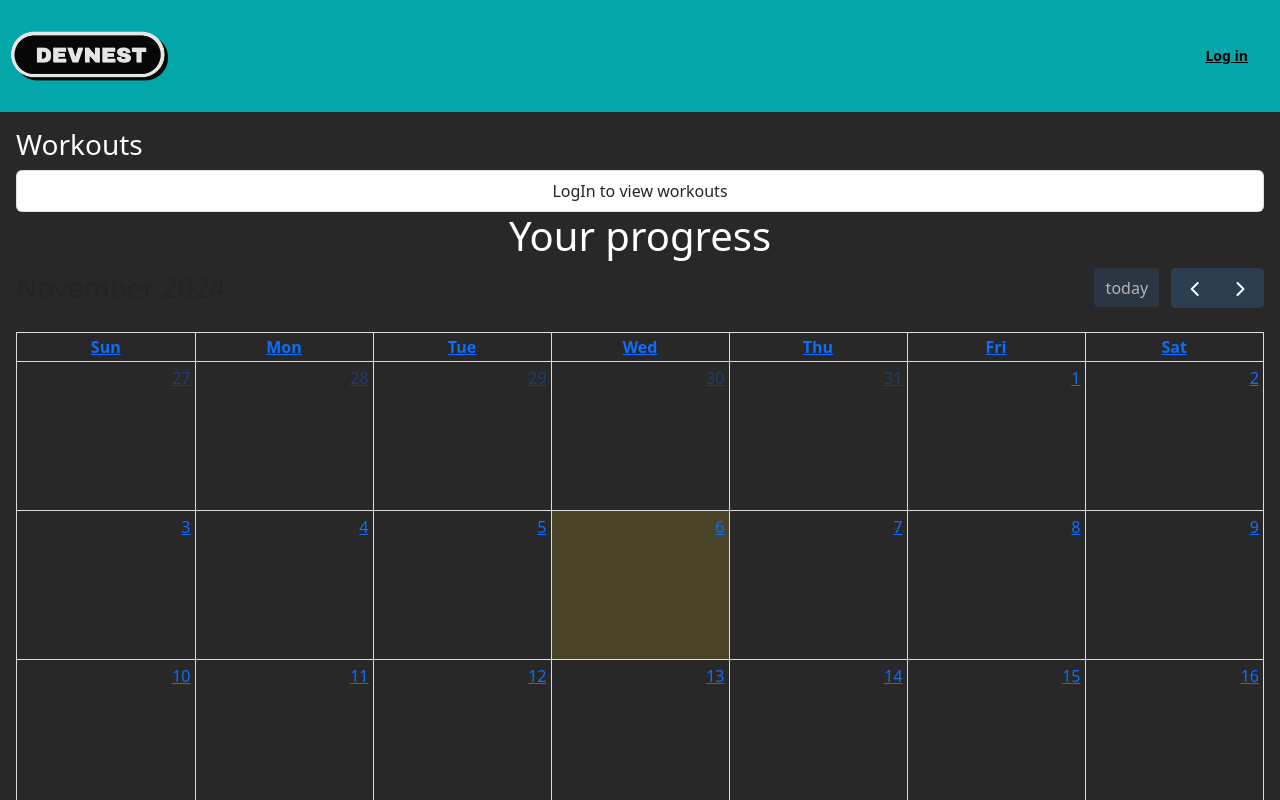
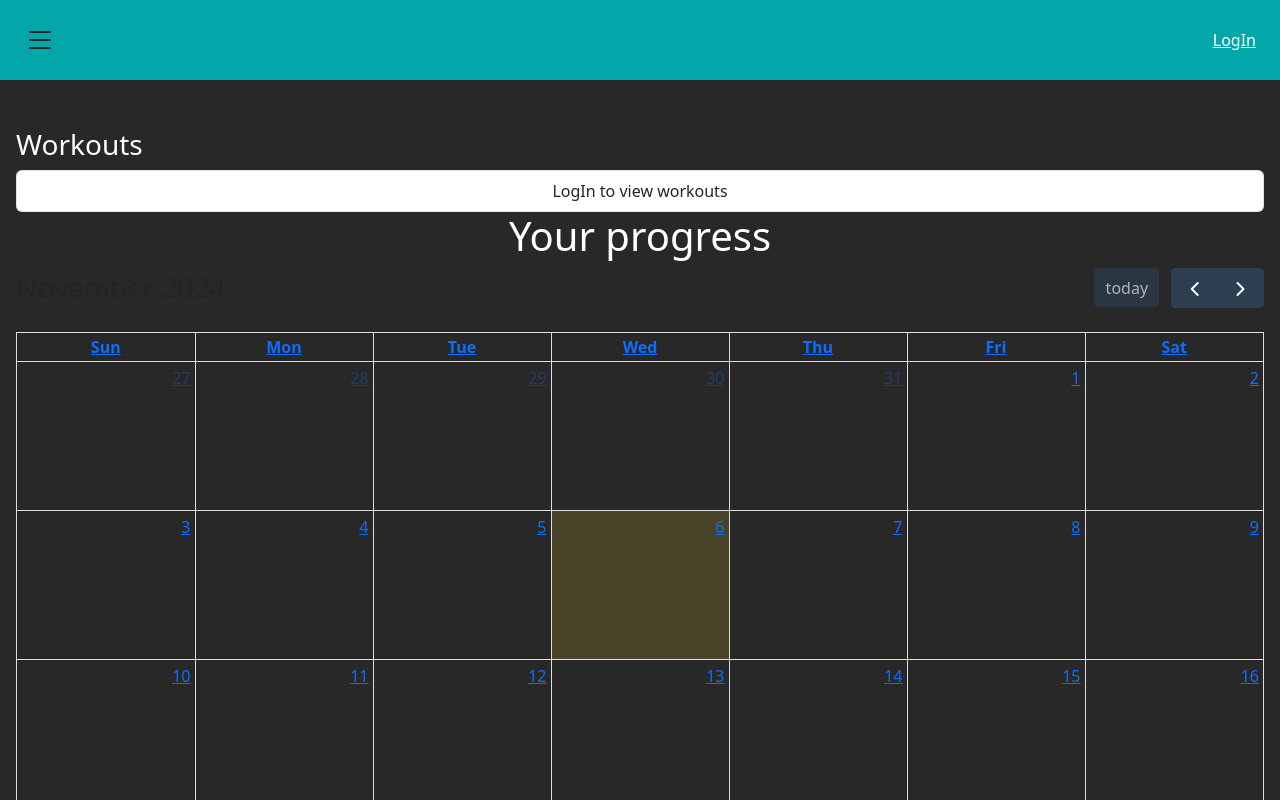
Before and after one commit to adenman/Fitness-Tracker, a React (Vite) app in the folder client/: page / in a window 1280 px wide. Shown: the top 800 px of the page. Built offline with nearby package versions, Linux system fonts and the light colour scheme.

Commit message:
changed nav to have offCanvas

```diff
--- a/client/src/components/NavTabs.jsx
+++ b/client/src/components/NavTabs.jsx
@@ -1,49 +1,106 @@
 'use client'
 
-
 import Auth from '../utils/auth';
-
+import { useEffect } from 'react';
+import { Dropdown } from 'flowbite';
+import { useState } from 'react';
+import Offcanvas from 'react-bootstrap/Offcanvas';
+import Button from 'react-bootstrap/Button';
 
 function NavTabs() {
+  const isLoggedIn = Auth.loggedIn();
+  const profile = isLoggedIn ? Auth.getProfile() : null;
+  const picture = profile?.data?.pfp || '/defaultpfp.PNG';
+  const name = profile?.data?.userName || 'Guest';
 
+  const [show, setShow] = useState(false);
 
+  const handleClose = () => setShow(false);
+  const handleShow = () => setShow(true);
 
   return (
     <div className="g mb-32">
-    <header className="absolute inset-x-0 top-0 z-50 r ">
-      <nav aria-label="Global" className="flex items-center justify-between lg:px-8">
-        <div className="flex lg:flex-1">
-          <a href="/" className="-m-6 ">
-            <span className="sr-only">DevNest</span>
-            <img
-              alt="DevNest Logo"
-              src="/Logo.png"
-              className="h-40 w-auto"
-            />
+      <header className="absolute inset-x-0 top-0 z-50 r">
+        <nav aria-label="Global" className="flex items-center justify-between p-4">
+          <div className="flex">
+            <button onClick={handleShow}>
+              <svg xmlns="http://www.w3.org/2000/svg" width="32" height="32" fill="currentColor" className="bi bi-list" viewBox="0 0 16 16">
+                <path fillRule="evenodd" d="M2.5 12a.5.5 0 0 1 .5-.5h10a.5.5 0 0 1 0 1H3a.5.5 0 0 1-.5-.5m0-4a.5.5 0 0 1 .5-.5h10a.5.5 0 0 1 0 1H3a.5.5 0 0 1-.5-.5m0-4a.5.5 0 0 1 .5-.5h10a.5.5 0 0 1 0 1H3a.5.5 0 0 1-.5-.5"/>
+              </svg>
+            </button>
+          </div>
+          <div className="flex">
+            <a href="/login" className="text-white hover:text-gray-300">
+              LogIn
             </a>
           </div>
+        </nav>
+      </header>
 
-        <div className="hidden lg:flex lg:flex-1 lg:justify-end">
+      <Offcanvas show={show} onHide={handleClose} backdrop="static" className="g" style={{ backgroundColor: '#292828' }}>
+        <Offcanvas.Header closeButton>
+          <Offcanvas.Title style={{ color: 'white' }}>Hello {name}</Offcanvas.Title>
+        </Offcanvas.Header>
+        <Offcanvas.Body>
           {Auth.loggedIn() ? (
-            <>
-            <button onClick={Auth.logout}>
-            <a href="/" className="text-sm mr-3 font-semibold leading-6 text-white">
-            Logout
+            <div className="py-4 overflow-y-auto">
+              <ul className="space-y-2 font-medium">
+                <li>
+                  <a href="#" className="flex items-center p-2 text-white rounded-lg group">
+                    <svg className="w-5 h-5 text-gray-500 transition duration-75 dark:text-gray-400 group-hover:text-gray-900 dark:group-hover:text-white" aria-hidden="true" xmlns="http://www.w3.org/2000/svg" fill="currentColor" viewBox="0 0 22 21">
+                      <path d="M16.975 11H10V4.025a1 1 0 0 0-1.066-.998 8.5 8.5 0 1 0 9.039 9.039.999.999 0 0 0-1-1.066h.002Z"/>
+                      <path d="M12.5 0c-.157 0-.311.01-.565.027A1 1 0 0 0 11 1.02V10h8.975a1 1 0 0 0 1-.935c.013-.188.028-.374.028-.565A8.51 8.51 0 0 0 12.5 0Z"/>
+                    </svg>
+                    <span className="ms-3">Home</span>
                   </a>
-          </button>
-          <a href="/Profile" className="text-sm font-semibold leading-6 text-white">
-          Profile <span aria-hidden="true">&rarr;</span>
+                </li>
+                <li>
+                  <a href="#" className="flex items-center p-2 text-white rounded-lg group">
+                    <svg className="flex-shrink-0 w-5 h-5 text-gray-500 transition duration-75 dark:text-gray-400 group-hover:text-gray-900 dark:group-hover:text-white" aria-hidden="true" xmlns="http://www.w3.org/2000/svg" fill="currentColor" viewBox="0 0 18 18">
+                      <path d="M6.143 0H1.857A1.857 1.857 0 0 0 0 1.857v4.286C0 7.169.831 8 1.857 8h4.286A1.857 1.857 0 0 0 8 6.143V1.857A1.857 1.857 0 0 0 6.143 0Zm10 0h-4.286A1.857 1.857 0 0 0 10 1.857v4.286C10 7.169 10.831 8 11.857 8h4.286A1.857 1.857 0 0 0 18 6.143V1.857A1.857 1.857 0 0 0 16.143 0Zm-10 10H1.857A1.857 1.857 0 0 0 0 11.857v4.286C0 17.169.831 18 1.857 18h4.286A1.857 1.857 0 0 0 8 16.143v-4.286A1.857 1.857 0 0 0 6.143 10Zm10 0h-4.286A1.857 1.857 0 0 0 10 11.857v4.286c0 1.026.831 1.857 1.857 1.857h4.286A1.857 1.857 0 0 0 18 16.143v-4.286A1.857 1.857 0 0 0 16.143 10Z"/>
+                    </svg>
+                    <span className="flex-1 ms-3 whitespace-nowrap">Regiments</span>
+                    <span className="inline-flex items-center justify-center px-2 ms-3 text-sm font-medium text-gray-800 bg-gray-100 rounded-full dark:bg-gray-700 dark:text-gray-300">Pro</span>
                   </a>
-        </>
+                </li>
+                <li>
+                  <a href="#" className="flex items-center p-2 text-white rounded-lg group">
+                    <svg className="flex-shrink-0 w-5 h-5 text-gray-500 transition duration-75 dark:text-gray-400 group-hover:text-gray-900 dark:group-hover:text-white" aria-hidden="true" xmlns="http://www.w3.org/2000/svg" fill="currentColor" viewBox="0 0 18 20">
+                      <path d="M17 5.923A1 1 0 0 0 16 5h-3V4a4 4 0 1 0-8 0v1H2a1 1 0 0 0-1 .923L.086 17.846A2 2 0 0 0 2.08 20h13.84a2 2 0 0 0 1.994-2.153L17 5.923ZM7 9a1 1 0 0 1-2 0V7h2v2Zm0-5a2 2 0 1 1 4 0v1H7V4Zm6 5a1 1 0 1 1-2 0V7h2v2Z"/>
+                    </svg>
+                    <span className="flex-1 ms-3 whitespace-nowrap">Profile</span>
+                  </a>
+                </li>
+                <li>
+                  <a href="#" className="flex items-center p-2 text-white rounded-lg group">
+                    <svg className="flex-shrink-0 w-5 h-5 text-gray-500 transition duration-75 dark:text-gray-400 group-hover:text-gray-900 dark:group-hover:text-white" aria-hidden="true" xmlns="http://www.w3.org/2000/svg" fill="none" viewBox="0 0 18 16">
+                      <path stroke="currentColor" strokeLinecap="round" strokeLinejoin="round" strokeWidth="2" d="M1 8h11m0 0L8 4m4 4-4 4m4-11h3a2 2 0 0 1 2 2v10a2 2 0 0 1-2 2h-3"/>
+                    </svg>
+                    <span className="flex-1 ms-3 whitespace-nowrap">Logout</span>
+                  </a>
+                </li>
+              </ul>
+            </div>
           ) : (
-          <a href="/LogIn" className="text-sm font-semibold leading-6 text-black">
-            Log in
+            <div className="py-4 overflow-y-auto">
+              <ul className="space-y-2 font-medium">
+                <li>
+                  <a href="/" className="flex items-center p-2 text-white rounded-lg group">
+
+                    <span className="flex-1 ms-3 whitespace-nowrap">Home</span>
                   </a>
+                </li>
+                <li>
+                  <a href="/LogIn" className="flex items-center p-2 text-white rounded-lg group">
+
+                    <span className="flex-1 ms-3 whitespace-nowrap">LogIn</span>
+                  </a>
+                </li>
+              </ul>
+            </div>
           )}
-        </div>
-      </nav>
-
-    </header>
+        </Offcanvas.Body>
+      </Offcanvas>
     </div>
   );
 }
--- a/client/tailwind.config.js
+++ b/client/tailwind.config.js
@@ -10,6 +10,11 @@ export default {
   ],
   theme: {
     extend: {},
+    screens: {
+      'sm': {'max': '290px'},
+      'md': '769px',
+      'lg': '1024px',
+    },
   },
   plugins: [
     require('@tailwindcss/forms'),
```
Lines whose indentation alone changed are shown as unchanged.
